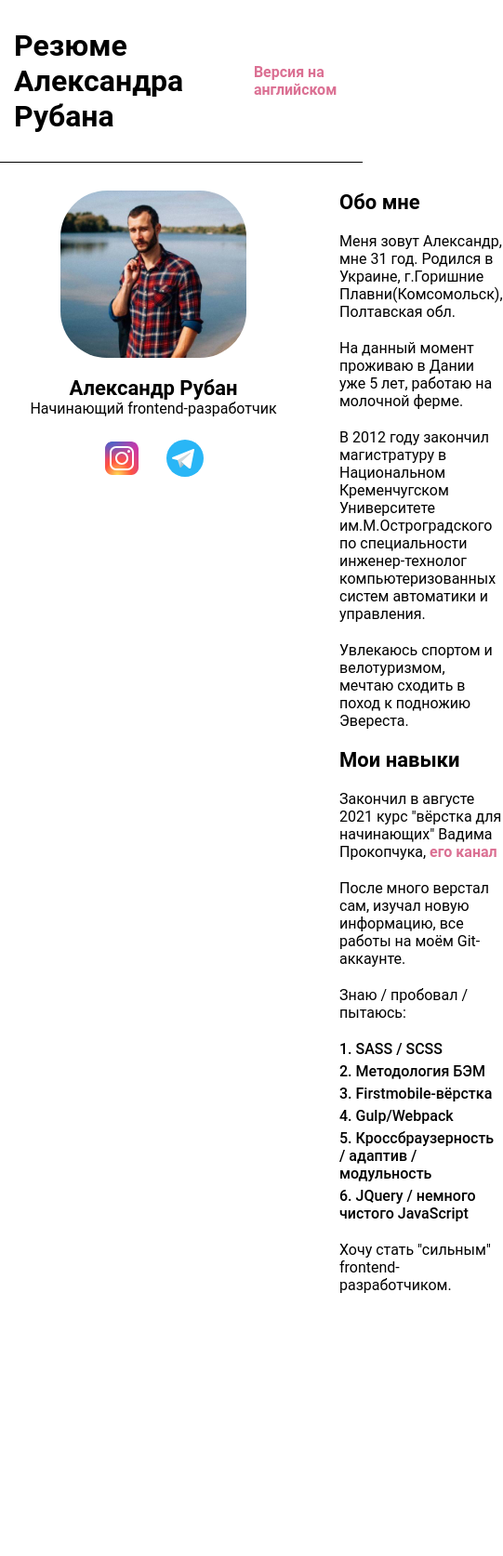
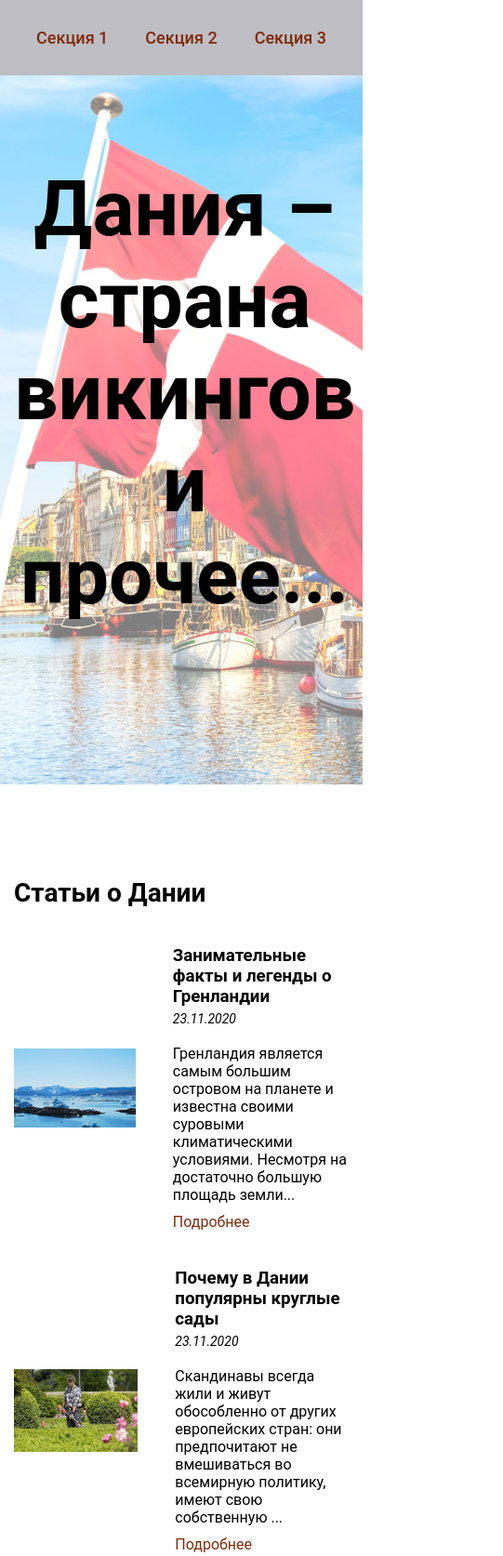
Before and after one commit to Fierylynx/Beetroot-Academy, a plain HTML site: page index.html in a window 390 px wide. Shown: the top 1674 px of the page at 93% size, 541 px wide, since content can reach past the window. Before the commit the page ends 1412 px from the top, so only its background shows below. Drawn offline with Linux system fonts and the light colour scheme.

Commit message:
add lesson 2

```diff
--- a/css/style.css
+++ b/css/style.css
@@ -3,6 +3,7 @@ body {
   font-family: "Roboto", sans-serif;
   font-size: 16px;
   font-weight: 400;
+  color: #000;
 }
 
 .container {
@@ -11,87 +12,107 @@ body {
   margin: 0 auto;
 }
 
-.title {
-  margin-bottom: 20px;
-  font-size: 22px;
-}
-
 .link {
-  font-weight: 700;
-  color: #DB7093;
+  color: #802a0b;
+  transition: color 0.5s;
 }
 
 .link:hover {
-  border-bottom: 1px solid #DB7093;
+  color: #eb7c54;
+}
+
+.margin {
+  margin-bottom: 100px;
 }
 
 .header {
+  position: fixed;
+  width: 100%;
   padding: 30px 0;
-  margin-bottom: 30px;
-  border-bottom: 1px solid #000;
+  background-color: #bebec4;
+  z-index: 10;
 }
 
-.header__wrapper {
-  display: flex;
-  align-items: center;
-  justify-content: space-between;
-}
-
-.header__title {
-  font-size: 32px;
-}
-
-.main__wrapper {
-  display: grid;
-  grid-template-columns: 300px auto;
-  column-gap: 50px;
-}
-
-.aside__wrapper {
-  max-width: 300px;
-  text-align: center;
-}
-
-.aside__photo {
-  max-width: 200px;
-  margin: 0 auto 20px;
-}
-
-.aside__image {
-  border-radius: 50px;
-}
-
-.aside__subtitle {
-  display: block;
-  font-size: 16px;
-  font-weight: 400;
-}
-
-.aside__content {
-  margin-bottom: 20px;
-}
-
-.aside__list {
+.menu__list {
   display: flex;
   justify-content: center;
 }
 
-.aside__item:not(:last-child) {
-  margin-right: 20px;
-}
-
-.about__content p {
-  margin-bottom: 20px;
-}
-
-.about__list {
-  margin-bottom: 20px;
-}
-
-.about__item {
+.menu__item {
+  font-size: 18px;
   font-weight: 500;
 }
 
+.menu__item:not(:last-child) {
+  margin-right: 40px;
+}
+
+.hero {
+  position: relative;
+  display: flex;
+  flex-direction: column;
+  justify-content: center;
+  height: 100vh;
+  font-size: 42px;
+  text-align: center;
+}
+
+.hero::before {
+  position: absolute;
+  content: "";
+  top: 0;
+  bottom: 0;
+  left: 0;
+  right: 0;
+  opacity: 0.5;
+  background-image: url(../assets/images/hero-bg.jpeg);
+  background-repeat: no-repeat;
+  background-size: cover;
+  z-index: -1;
+}
+
+.about__title {
+  margin-bottom: 40px;
+  font-size: 28px;
+}
+
 .about__item:not(:last-child) {
+  margin-bottom: 40px;
+}
+
+.article__wrapper {
+  display: flex;
+  align-items: center;
+}
+
+.article__photo {
+  max-width: 300px;
+  margin-right: 40px;
+}
+
+.article__content p {
+  margin-bottom: 10px;
+}
+
+.article__subtitle {
   margin-bottom: 5px;
 }
+
+.article__date {
+  display: block;
+  margin-bottom: 20px;
+  font-size: 14px;
+  font-style: italic;
+}
+
+.article__link {
+  color: #802a0b;
+}
+
+.footer {
+  padding: 30px 0;
+}
+
+.footer__wrapper {
+  text-align: center;
+}
--- a/index.html
+++ b/index.html
@@ -5,151 +5,172 @@
   <meta charset="UTF-8">
   <meta http-equiv="X-UA-Compatible" content="IE=edge">
   <meta name="viewport" content="width=device-width, initial-scale=1.0">
-  <title>Резюме Александра Рубана</title>
+  <title>Урок 2</title>
   <link rel="stylesheet" href="css/reset.css">
   <link rel="stylesheet" href="css/style.css">
 </head>
 
 <body>
+
   <header class="header">
     <div class="container">
-      <div class="header__wrapper">
-        <h1 class="header__title">
-          Резюме Александра Рубана
-        </h1>
-        <a class="header__link link" href="pages/english.html">
-          Версия на английском
+      <nav class="menu">
+        <ul class="menu__list">
+          <li class="menu__item">
+            <a class="menu__link link" href="#section1">
+              Секция 1
             </a>
-      </div>
+          </li>
+          <li class="menu__item">
+            <a class="menu__link link" href="#section2">
+              Секция 2
+            </a>
+          </li>
+          <li class="menu__item">
+            <a class="menu__link link" href="#section3">
+              Секция 3
+            </a>
+          </li>
+        </ul>
+      </nav>
     </div>
   </header>
 
   <main class="main">
+
+    <div class="hero margin">
       <div class="container">
-      <div class="main__wrapper">
-        <aside class="aside">
-          <div class="aside__wrapper">
-            <div class="aside__photo">
-              <img class="aside__image" src="assets/images/my-photo.jpeg"
-                alt="фото на котором изображён Александр Рубан">
+        <h1 class="hero__title">
+          Дания – страна викингов и прочее...
+        </h1>
       </div>
-            <h2 class="aside__title title">
-              Александр Рубан
-              <span class="aside__subtitle">
-                Начинающий frontend-разработчик
-              </span>
+    </div>
+
+    <section id="section1" class="about margin">
+      <div class="container">
+        <h2 class="about__title">
+          Статьи о Дании
         </h2>
-            <ul class="aside__list">
-              <li class="aside__item">
-                <a href="https://www.instagram.com/rub.aleksandr" class="aside__link">
-                  <svg xmlns="http://www.w3.org/2000/svg" viewBox="0 0 48 48" width="48px" height="48px">
-                    <radialGradient id="yOrnnhliCrdS2gy~4tD8ma" cx="19.38" cy="42.035" r="44.899"
-                      gradientUnits="userSpaceOnUse">
-                      <stop offset="0" stop-color="#fd5" />
-                      <stop offset=".328" stop-color="#ff543f" />
-                      <stop offset=".348" stop-color="#fc5245" />
-                      <stop offset=".504" stop-color="#e64771" />
-                      <stop offset=".643" stop-color="#d53e91" />
-                      <stop offset=".761" stop-color="#cc39a4" />
-                      <stop offset=".841" stop-color="#c837ab" />
-                    </radialGradient>
-                    <path fill="url(#yOrnnhliCrdS2gy~4tD8ma)"
-                      d="M34.017,41.99l-20,0.019c-4.4,0.004-8.003-3.592-8.008-7.992l-0.019-20	c-0.004-4.4,3.592-8.003,7.992-8.008l20-0.019c4.4-0.004,8.003,3.592,8.008,7.992l0.019,20	C42.014,38.383,38.417,41.986,34.017,41.99z" />
-                    <radialGradient id="yOrnnhliCrdS2gy~4tD8mb" cx="11.786" cy="5.54" r="29.813"
-                      gradientTransform="matrix(1 0 0 .6663 0 1.849)" gradientUnits="userSpaceOnUse">
-                      <stop offset="0" stop-color="#4168c9" />
-                      <stop offset=".999" stop-color="#4168c9" stop-opacity="0" />
-                    </radialGradient>
-                    <path fill="url(#yOrnnhliCrdS2gy~4tD8mb)"
-                      d="M34.017,41.99l-20,0.019c-4.4,0.004-8.003-3.592-8.008-7.992l-0.019-20	c-0.004-4.4,3.592-8.003,7.992-8.008l20-0.019c4.4-0.004,8.003,3.592,8.008,7.992l0.019,20	C42.014,38.383,38.417,41.986,34.017,41.99z" />
-                    <path fill="#fff"
-                      d="M24,31c-3.859,0-7-3.14-7-7s3.141-7,7-7s7,3.14,7,7S27.859,31,24,31z M24,19c-2.757,0-5,2.243-5,5	s2.243,5,5,5s5-2.243,5-5S26.757,19,24,19z" />
-                    <circle cx="31.5" cy="16.5" r="1.5" fill="#fff" />
-                    <path fill="#fff"
-                      d="M30,37H18c-3.859,0-7-3.14-7-7V18c0-3.86,3.141-7,7-7h12c3.859,0,7,3.14,7,7v12	C37,33.86,33.859,37,30,37z M18,13c-2.757,0-5,2.243-5,5v12c0,2.757,2.243,5,5,5h12c2.757,0,5-2.243,5-5V18c0-2.757-2.243-5-5-5H18z" />
-                  </svg>
+        <ul class="about__list">
+          <li class="about__item">
+            <article class="article">
+              <div class="article__wrapper">
+                <div class="article__photo">
+                  <img class="article__image" src="assets/images/photo-1.jpeg" alt="Изображение Гренландии во льдах">
+                </div>
+                <div class="article__content">
+                  <h3 class="article__subtitle">
+                    Занимательные факты и легенды о Гренландии
+                  </h3>
+                  <time class="article__date">
+                    23.11.2020
+                  </time>
+                  <p>
+                    Гренландия является самым большим островом на планете и известна своими суровыми климатическими
+                    условиями. Несмотря на достаточно большую площадь земли...
+                  </p>
+                  <a class="article__link link" href="https://www.votpusk.ru/story/article.asp?ID=19729">
+                    Подробнее
                   </a>
+                </div>
+              </div>
+            </article>
           </li>
-              <li class="aside__item">
-                <a href="https://t.me/rubaleksandr" class="aside__link">
-                  <svg xmlns="http://www.w3.org/2000/svg" viewBox="0 0 48 48" width="48px" height="48px">
-                    <path fill="#29b6f6" d="M24 4A20 20 0 1 0 24 44A20 20 0 1 0 24 4Z" />
-                    <path fill="#fff"
-                      d="M33.95,15l-3.746,19.126c0,0-0.161,0.874-1.245,0.874c-0.576,0-0.873-0.274-0.873-0.274l-8.114-6.733 l-3.97-2.001l-5.095-1.355c0,0-0.907-0.262-0.907-1.012c0-0.625,0.933-0.923,0.933-0.923l21.316-8.468 c-0.001-0.001,0.651-0.235,1.126-0.234C33.667,14,34,14.125,34,14.5C34,14.75,33.95,15,33.95,15z" />
-                    <path fill="#b0bec5"
-                      d="M23,30.505l-3.426,3.374c0,0-0.149,0.115-0.348,0.12c-0.069,0.002-0.143-0.009-0.219-0.043 l0.964-5.965L23,30.505z" />
-                    <path fill="#cfd8dc"
-                      d="M29.897,18.196c-0.169-0.22-0.481-0.26-0.701-0.093L16,26c0,0,2.106,5.892,2.427,6.912 c0.322,1.021,0.58,1.045,0.58,1.045l0.964-5.965l9.832-9.096C30.023,18.729,30.064,18.416,29.897,18.196z" />
-                  </svg>
+
+          <li class="about__item">
+            <article class="article">
+              <div class="article__wrapper">
+                <div class="article__photo">
+                  <img class="article__image" src="assets/images/photo-2.jpeg" alt="Мужчина стрежет кусты">
+                </div>
+                <div class="article__content">
+                  <h3 class="article__subtitle">
+                    Почему в Дании популярны круглые сады
+                  </h3>
+                  <time class="article__date">
+                    23.11.2020
+                  </time>
+                  <p>
+                    Скандинавы всегда жили и живут обособленно от других европейских стран: они предпочитают не
+                    вмешиваться во всемирную политику, имеют свою собственную ...
+                  </p>
+                  <a class="article__link link" href="https://www.votpusk.ru/story/article.asp?ID=19625">
+                    Подробнее
                   </a>
+                </div>
+              </div>
+            </article>
+          </li>
+
+          <li class="about__item">
+            <article class="article">
+              <div class="article__wrapper">
+                <div class="article__photo">
+                  <img class="article__image" src="assets/images/photo-3.jpeg" alt="Верхушки домов в Копенгагене">
+                </div>
+                <div class="article__content">
+                  <h3 class="article__subtitle">
+                    Как добраться до Копенгагена
+                  </h3>
+                  <time class="article__date">
+                    23.11.2020
+                  </time>
+                  <p>
+                    Копенгаген – столица Дании, расположенная на берегу Балтийского моря. Это красивый город,
+                    экономический и научный центр, место нахождения самого старо ...
+                  </p>
+                  <a class="article__link link" href="https://www.votpusk.ru/story/article.asp?ID=17926">
+                    Подробнее
+                  </a>
+                </div>
+              </div>
+            </article>
           </li>
         </ul>
       </div>
-        </aside>
+    </section>
 
-        <section class="about">
-          <h2 class="about__title title">
-            Обо мне
+    <section id="section2" class="serial margin">
+      <div class="container">
+        <h2 class="serial__title">
+          Сериал "Викинги"
         </h2>
-          <div class="about__content">
+        <div class="serial__photo">
+          <img class="serial__image" src="assets/images/vikings.jpeg"
+            alt="Фото из сериала Викинги, корабль в море и эмблема сериала">
+        </div>
         <p>
-              Меня зовут Александр, мне 31 год. Родился в Украине, г.Горишние Плавни(Комсомольск), Полтавская обл.
-            </p>
-            <p>
-              На данный момент проживаю в Дании уже 5 лет, работаю на молочной ферме.
-            </p>
-            <p>
-              В 2012 году закончил магистратуру в Национальном Кременчугском Университете им.М.Остроградского по
-              специальности инженер-технолог компьютеризованных систем автоматики и управления.
-            </p>
-            <p>
-              Увлекаюсь спортом и велотуризмом, мечтаю сходить в поход к подножию Эвереста.
-            </p>
-            <h3 class="about__skills title">
-              Мои навыки
-            </h3>
-            <p>
-              Закончил в августе 2021 курс "вёрстка для начинающих" Вадима Прокопчука, <a class="about__link link"
-                href="https://www.youtube.com/c/%D0%9E%D1%820%D0%B4%D0%BE1">его канал</a>
-            </p>
-            <p>
-              После много верстал сам, изучал новую информацию, все работы на моём Git-аккаунте.
-            </p>
-            <p>
-              Знаю / пробовал / пытаюсь:
-            </p>
-            <ul class="about__list">
-              <li class="about__item">
-                1. SASS / SCSS
-              </li>
-              <li class="about__item">
-                2. Методология БЭМ
-              </li>
-              <li class="about__item">
-                3. Firstmobile-вёрстка
-              </li>
-              <li class="about__item">
-                4. Gulp/Webpack
-              </li>
-              <li class="about__item">
-                5. Кроссбраузерность / адаптив / модульность
-              </li>
-              <li class="about__item">
-                6. JQuery / немного чистого JavaScript
-              </li>
-            </ul>
-            <p>
-              Хочу стать "сильным" frontend-разработчиком.
+          Lorem ipsum, dolor sit amet consectetur adipisicing elit. Culpa nobis fugit id eos obcaecati ut ad saepe
+          mollitia libero vero expedita perferendis, maxime omnis excepturi voluptate labore iusto animi officiis.
+          Distinctio doloremque numquam dolor esse officia cupiditate ratione delectus nam natus sunt nemo dicta nihil
+          voluptatibus error eum, explicabo et nesciunt inventore? Explicabo voluptatem ducimus quia omnis. Dignissimos,
+          totam qui!
         </p>
       </div>
     </section>
+
+    <div id="section3" class="lorem margin">
+      <div class="container">
+        <h2 class="lorem__title">
+          Lorem
+        </h2>
+        <p>
+          Lorem ipsum, dolor sit amet consectetur adipisicing elit. Nihil expedita eveniet minus nobis nam fugiat ipsam
+          commodi ipsum veritatis eligendi nemo, aliquam laboriosam sint consectetur aut, perferendis totam, quidem
+          odit.
+          Unde, blanditiis beatae ab pariatur illo asperiores cupiditate fugit earum amet expedita quo aliquid ducimus,
+          facere odit error nihil corrupti accusamus vel culpa, nesciunt iste nobis. Corrupti eveniet tempora id.
+        </p>
       </div>
     </div>
+
   </main>
 
   <footer class="footer">
-    <div class="container">
-
+    <div class="footer__wrapper">
+      <p>
+        © 2021 Рубан А.В.
+      </p>
     </div>
   </footer>
 
```
Also changed, not shown: assets/images/hero-bg.jpeg (added), assets/images/my-photo.jpeg (deleted), assets/images/photo-1.jpeg (added), assets/images/photo-2.jpeg (added), assets/images/photo-3.jpeg (added), assets/images/svg/instagram.svg (deleted), assets/images/svg/telegram.svg (deleted), assets/images/vikings.jpeg (added). Lines whose indentation alone changed are shown as unchanged.
